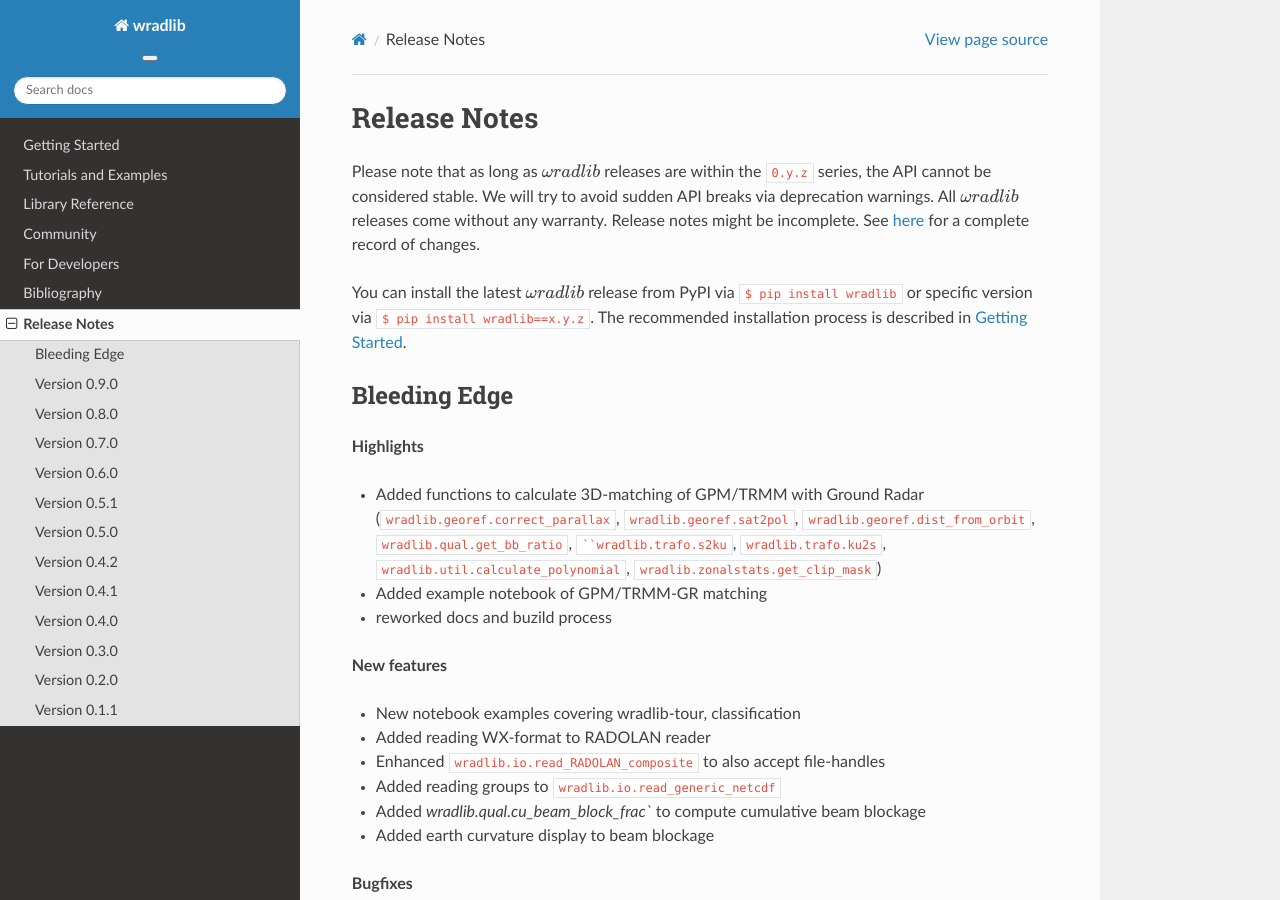
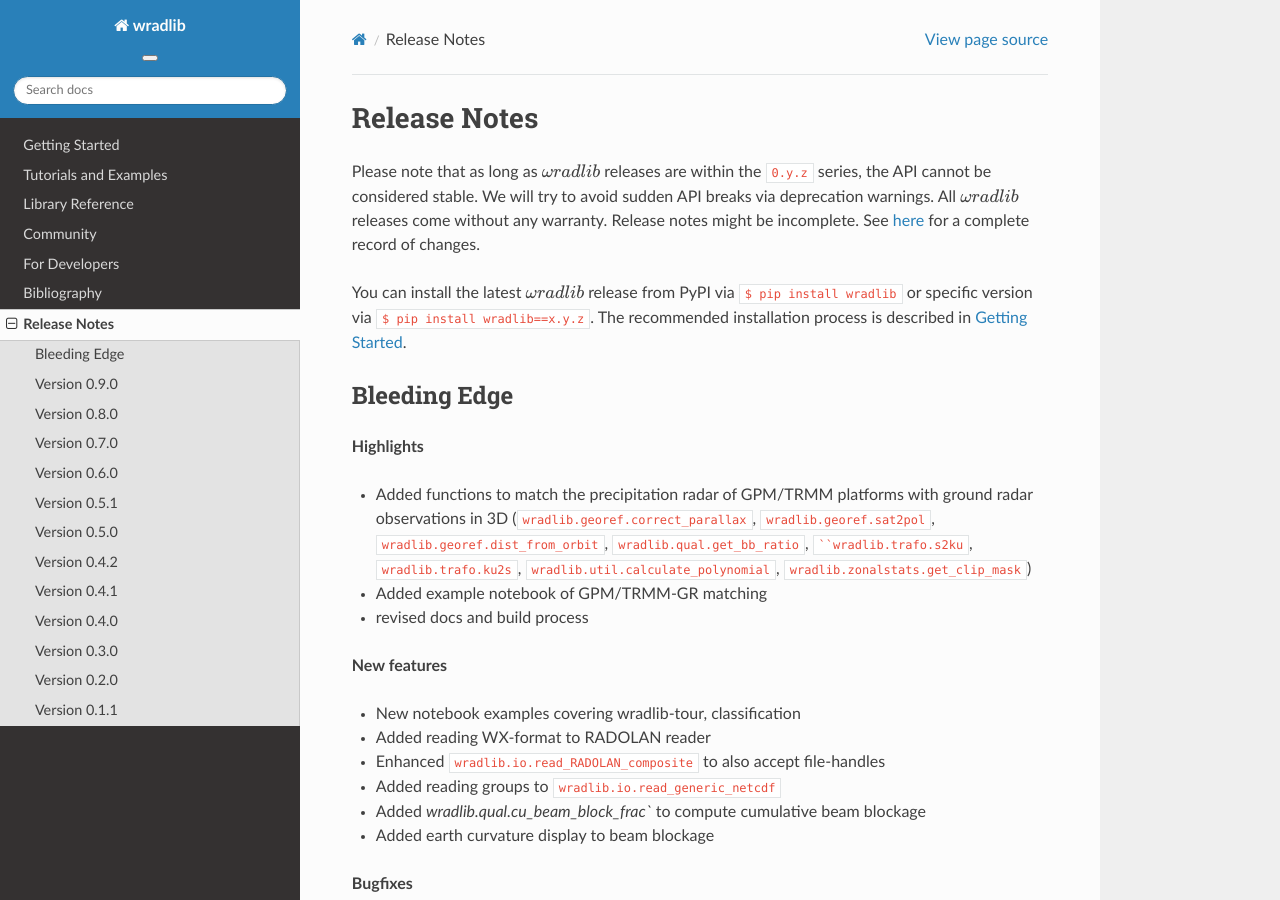
Before and after one commit to wradlib/wradlib, a Sphinx documentation site: the page built from doc/source/release_notes.rst, in a window 1280 px wide and 900 px high. Built offline with Sphinx 7.4.7 and the Read the Docs theme 2.0.0, drawn with Linux system fonts in a browser that asks for light colours; pages that are not in the unit, such as notebooks, are missing from menus; the version number could not be read and is left out.

Commit message:
MIN: Minor edits in the release notes.

`````diff
--- a/doc/source/release_notes.rst
+++ b/doc/source/release_notes.rst
@@ -11,9 +11,9 @@ Bleeding Edge
 
 **Highlights**
 
-* Added functions to calculate 3D-matching of GPM/TRMM with Ground Radar (``wradlib.georef.correct_parallax``, ``wradlib.georef.sat2pol``, ``wradlib.georef.dist_from_orbit``, ``wradlib.qual.get_bb_ratio``, ````wradlib.trafo.s2ku``, ``wradlib.trafo.ku2s``, ``wradlib.util.calculate_polynomial``, ``wradlib.zonalstats.get_clip_mask``)
+* Added functions to match the precipitation radar of GPM/TRMM platforms with ground radar observations in 3D (``wradlib.georef.correct_parallax``, ``wradlib.georef.sat2pol``, ``wradlib.georef.dist_from_orbit``, ``wradlib.qual.get_bb_ratio``, ````wradlib.trafo.s2ku``, ``wradlib.trafo.ku2s``, ``wradlib.util.calculate_polynomial``, ``wradlib.zonalstats.get_clip_mask``)
 * Added example notebook of GPM/TRMM-GR matching
-* reworked docs and buzild process
+* revised docs and build process
 
 **New features**
 
`````
